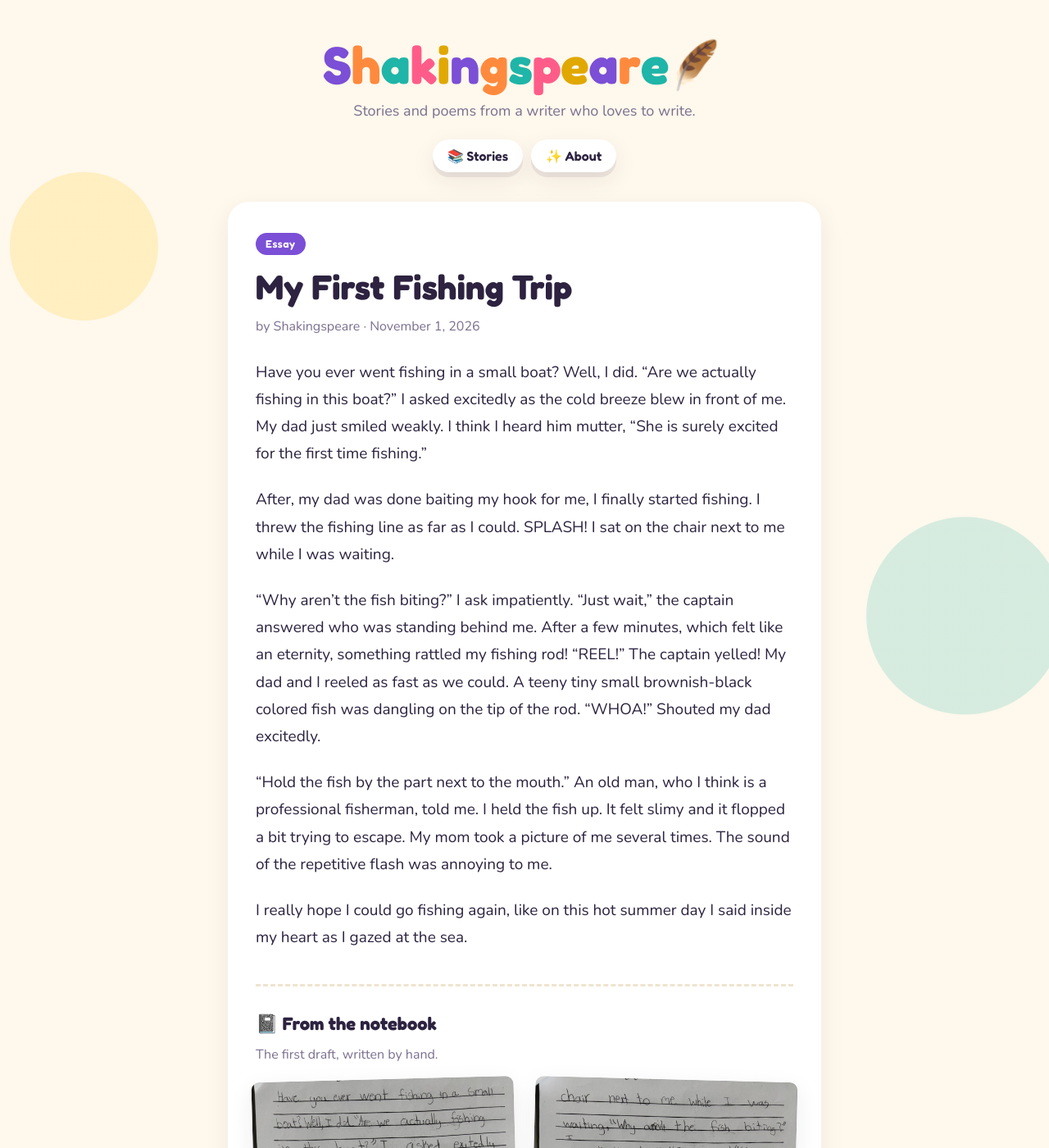
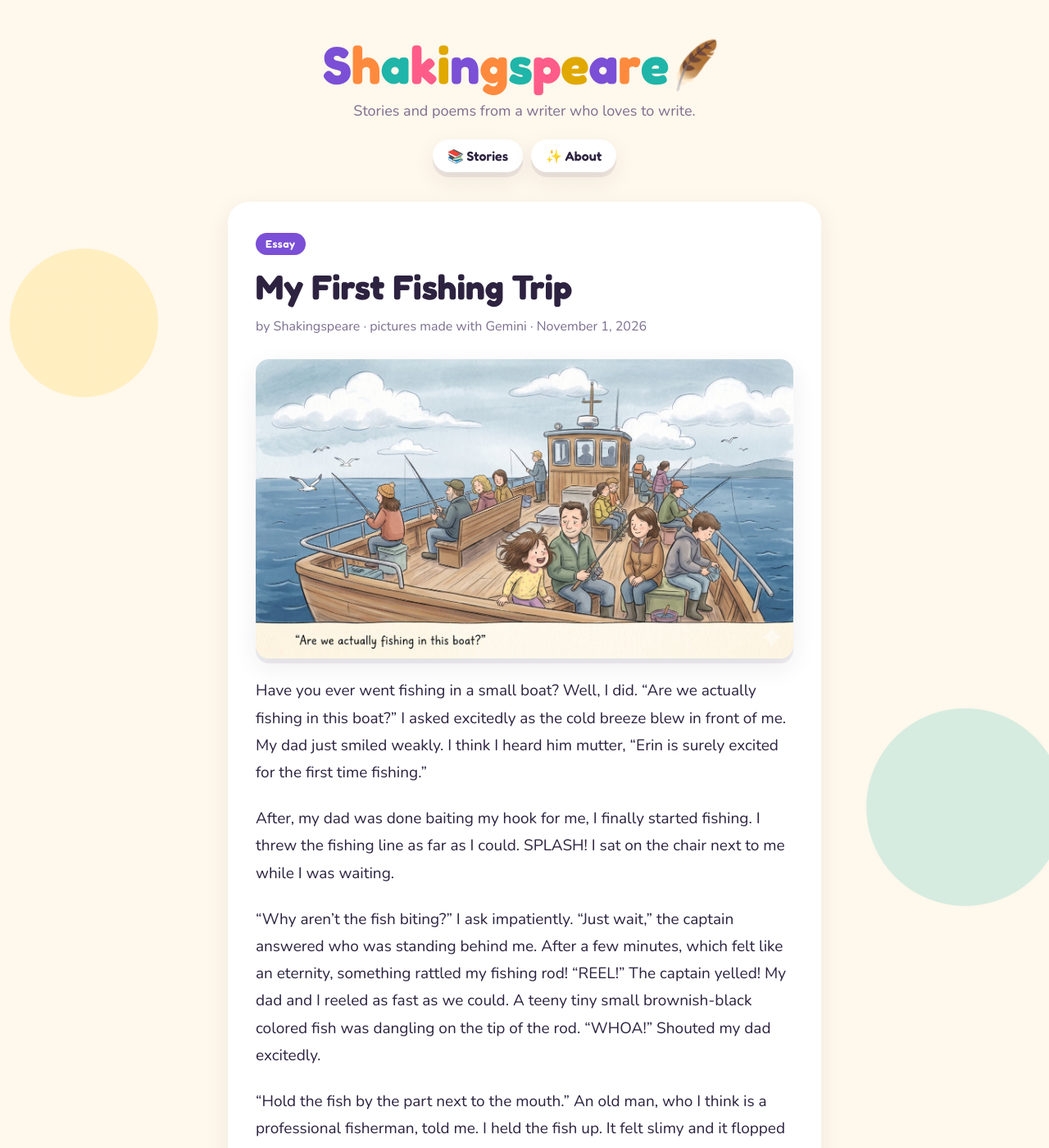
Before and after one commit to shakingspeare/shakingspeare.github.io, a Jekyll site: the page built from _posts/2026-11-01-my-first-fishing-trip.md, in a window 1280 px wide and 1400 px high. Shown: the whole window at 82% size. Built offline with Jekyll 4.4.1, drawn with Linux system fonts in a browser that asks for light colours.

Commit message:
Fishing trip: two Gemini pictures, upright notebook pages, real name kept
Co-Authored-By: Claude Opus 5.5 <noreply@anthropic.com>

```diff
--- a/_posts/2026-11-01-my-first-fishing-trip.md
+++ b/_posts/2026-11-01-my-first-fishing-trip.md
@@ -3,7 +3,8 @@ layout: story
 title: My First Fishing Trip
 kind: Essay
 counter: my-first-fishing-trip
-emoji: 🎣
+pictures: made with Gemini
+cover: /images/first-fishing-trip/2.jpg
 excerpt_text: A small boat, a cold breeze, a long wait, and one teeny tiny fish.
 notebook:
   - /images/first-fishing-trip/page1.jpg
@@ -11,12 +12,18 @@ notebook:
   - /images/first-fishing-trip/page3.jpg
 ---
 
-Have you ever went fishing in a small boat? Well, I did. "Are we actually fishing in this boat?" I asked excitedly as the cold breeze blew in front of me. My dad just smiled weakly. I think I heard him mutter, "She is surely excited for the first time fishing."
+![Are we actually fishing in this boat?](/images/first-fishing-trip/1.jpg)
+
+Have you ever went fishing in a small boat? Well, I did. "Are we actually fishing in this boat?" I asked excitedly as the cold breeze blew in front of me. My dad just smiled weakly. I think I heard him mutter, "Erin is surely excited for the first time fishing."
 
 After, my dad was done baiting my hook for me, I finally started fishing. I threw the fishing line as far as I could. SPLASH! I sat on the chair next to me while I was waiting.
 
+
 "Why aren't the fish biting?" I ask impatiently. "Just wait," the captain answered who was standing behind me. After a few minutes, which felt like an eternity, something rattled my fishing rod! "REEL!" The captain yelled! My dad and I reeled as fast as we could. A teeny tiny small brownish-black colored fish was dangling on the tip of the rod. "WHOA!" Shouted my dad excitedly.
+
 
 "Hold the fish by the part next to the mouth." An old man, who I think is a professional fisherman, told me. I held the fish up. It felt slimy and it flopped a bit trying to escape. My mom took a picture of me several times. The sound of the repetitive flash was annoying to me.
 
+![Holding up my first fish, slimy and flopping.](/images/first-fishing-trip/2.jpg)
+
 I really hope I could go fishing again, like on this hot summer day I said inside my heart as I gazed at the sea.
```
Also changed, not shown: images/first-fishing-trip/1.jpg (added), images/first-fishing-trip/2.jpg (added), images/first-fishing-trip/page1.jpg.
